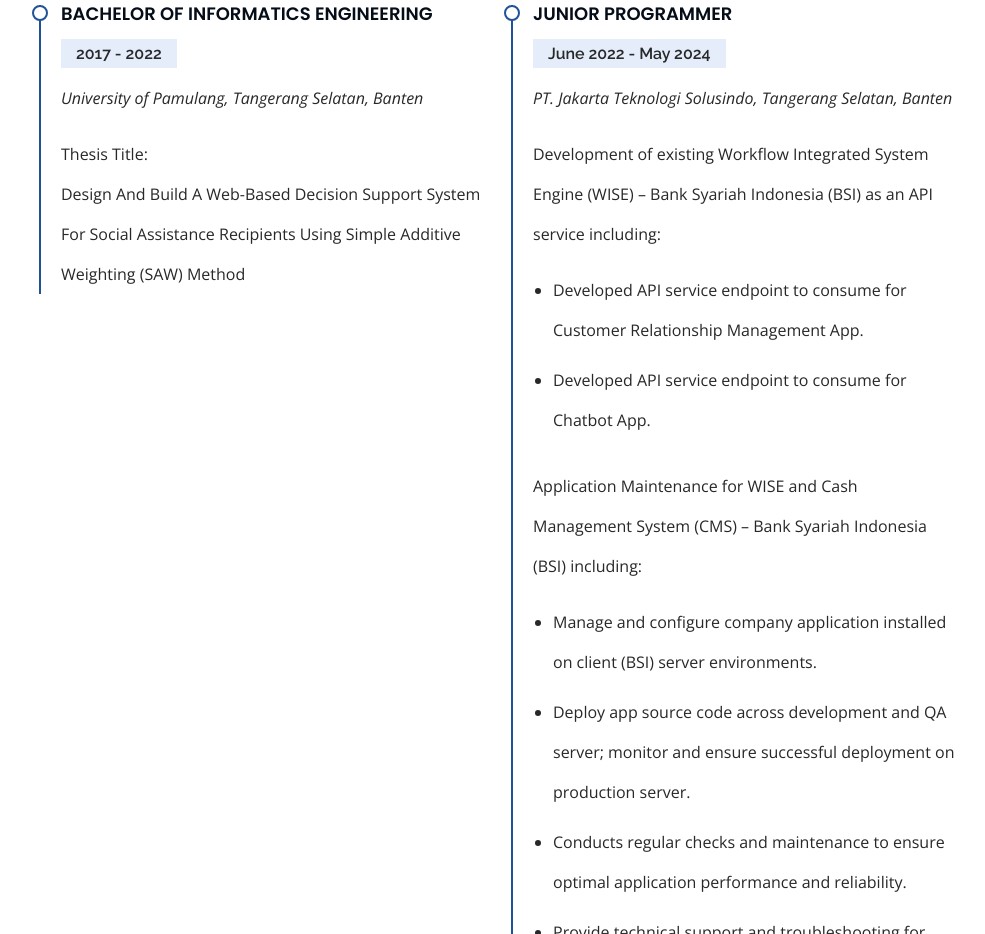
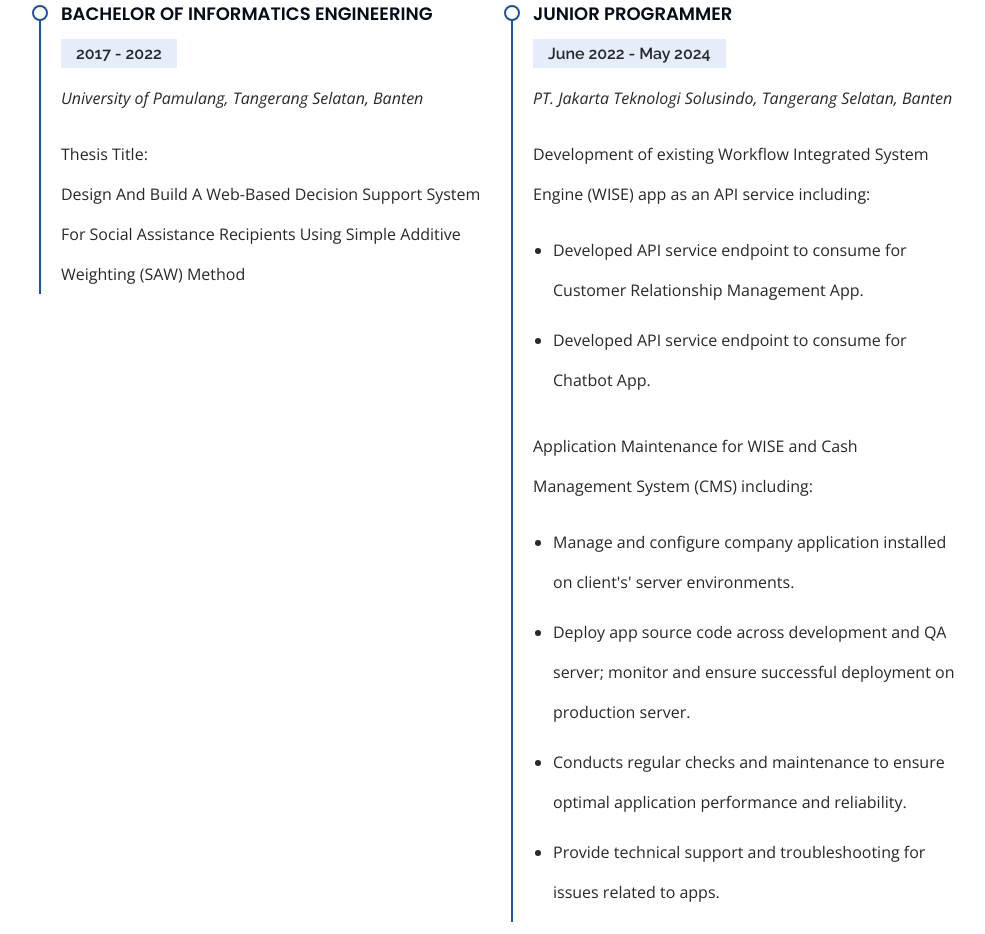
Before and after one commit to Rizaldy-IT/resume, a plain HTML site: page index.html in a window 1280 px wide. Shown: the part 2660-3594 px from the top of the page, without its empty margins (291-1276 px from the left). Drawn offline with nearby package versions, Linux system fonts and the light colour scheme.

Commit message:
Update bsi

```diff
--- a/index.html
+++ b/index.html
@@ -315,15 +315,15 @@
               <h4>Junior Programmer</h4>
               <h5>June 2022 - May 2024</h5>
               <p><em>PT. Jakarta Teknologi Solusindo, Tangerang Selatan, Banten </em></p>
-              <p>Development of existing Workflow Integrated System Engine (WISE) – Bank Syariah Indonesia (BSI) as an API service including:
+              <p>Development of existing Workflow Integrated System Engine (WISE) app as an API service including:
                 <ul>
                   <li>Developed API service endpoint to consume for Customer Relationship Management App.</li>
                   <li>Developed API service endpoint to consume for Chatbot App.</li>
                 </ul>
               </p>
-              <p>Application Maintenance for WISE and Cash Management System (CMS) – Bank Syariah Indonesia (BSI) including:
+              <p>Application Maintenance for WISE and Cash Management System (CMS) including:
                 <ul>
-                  <li>Manage and configure company application installed on client (BSI) server environments.</li>
+                  <li>Manage and configure company application installed on client's' server environments.</li>
                   <li>Deploy app source code across development and QA server; monitor and ensure successful deployment on production server.</li>
                   <li>Conducts regular checks and maintenance to ensure optimal application performance and reliability.</li>
                   <li>Provide technical support and troubleshooting for issues related to apps.</li>
```
